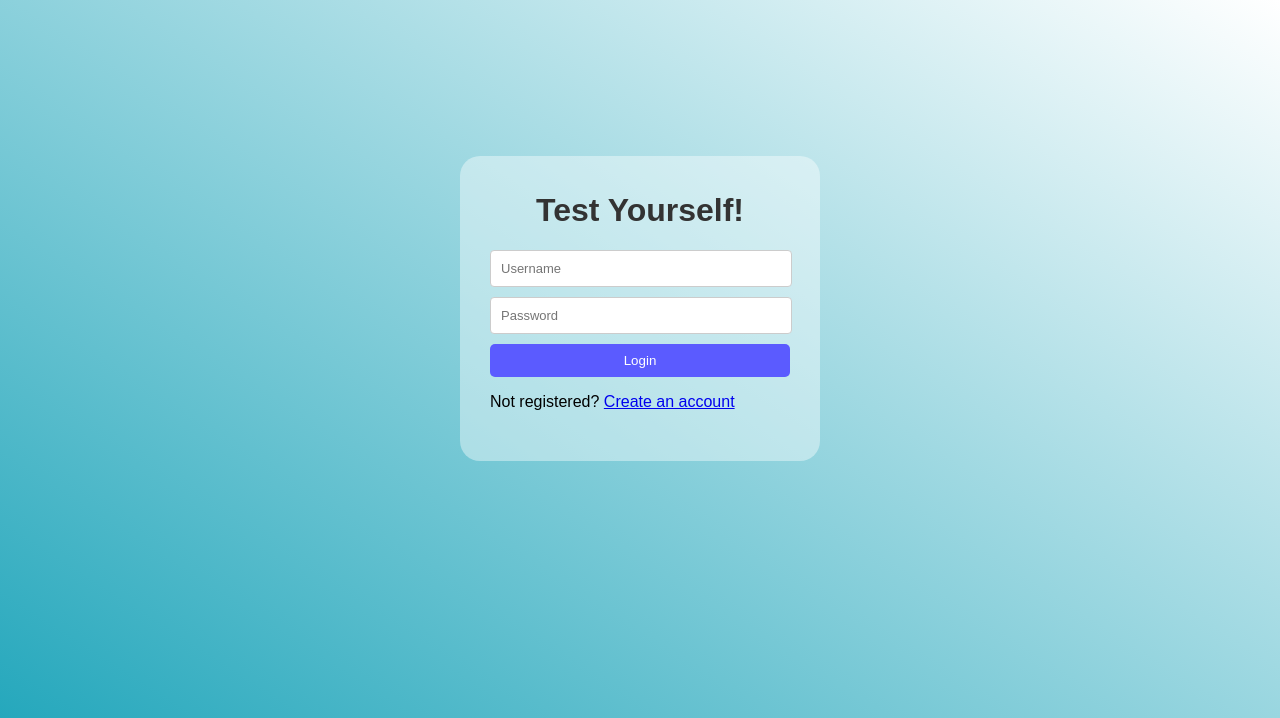
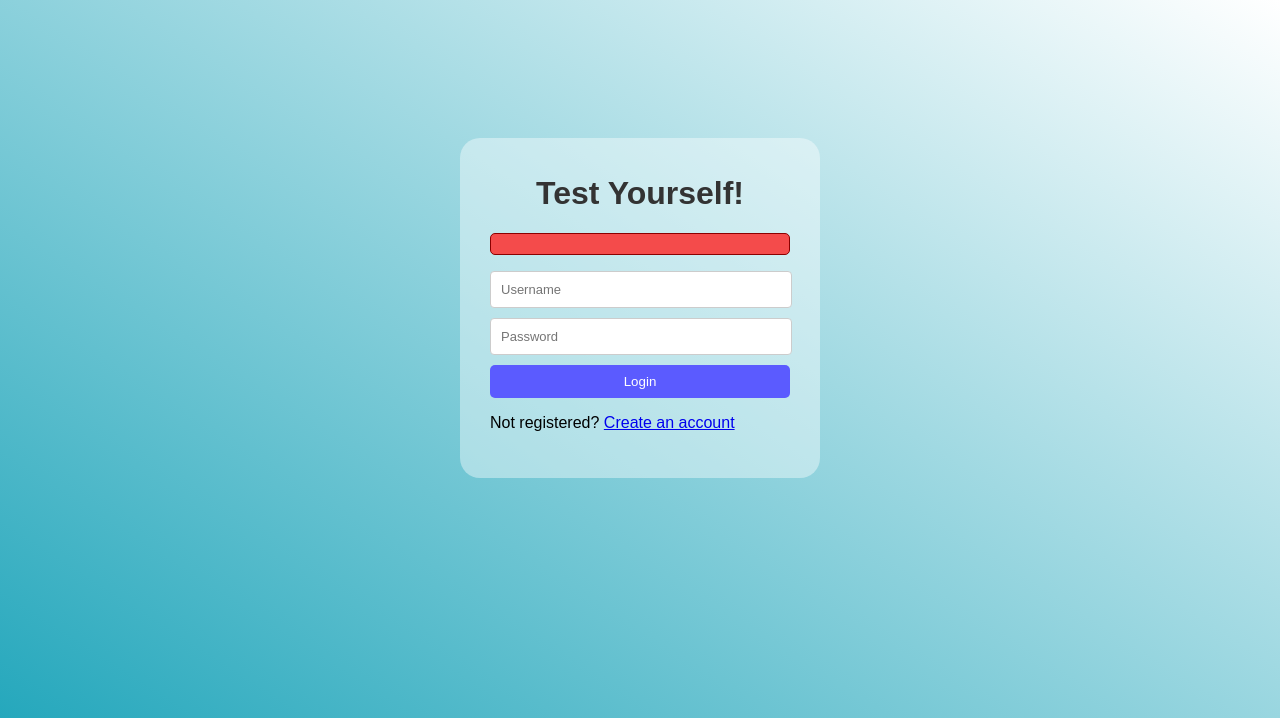
Before and after one commit to youssef-hsn/Quizlify, a PHP site: page /?greaterDestination=1 in a window 1280 px wide. Shown: the top 718 px of the page. Run offline with PHP 8.4, Linux system fonts and the light colour scheme; data that the repository does not hold is empty.

Commit message:
💬 Login Now Accepts a message parameter

```diff
--- a/authentication/login/index.php
+++ b/authentication/login/index.php
@@ -5,15 +5,16 @@
     <meta name="viewport" content="width=device-width, initial-scale=1.0">
     <link rel="stylesheet" href="style.css">
     <?php
-        $redirectTo = $_GET['destination']??"/quizlify/home/"; // this is for when someone tries to take a quiz but isn't logged in
+        $redirectTo = $_GET['greaterDestination']??"/quizlify/home/"; // this is for when someone tries to take a quiz but isn't logged in
     ?>
     <title>Login to your account</title>
 </head>
 <body>
     <div class="login">
         <h1>Test Yourself!</h1>
+        <p id="message"><?php echo $_GET['message'] ?? ''; ?></p>
         <form action="/quizlify/api/generateToken.php" method="post">
-            <input type="text" hidden name="destination" value="<?php echo $_GET['destination']; ?>">
+            <input type="text" hidden name="greaterDestination" value="<?php echo $_GET['greaterDestination']; ?>">
             <input type="text" name="username" placeholder="Username" required="required" />
             <input type="password" name="password" placeholder="Password" required="required" />
             <button type="submit" id="submit">Login</button>
--- a/authentication/login/style.css
+++ b/authentication/login/style.css
@@ -12,14 +12,23 @@ body {
 .login {
     margin-top: -200px;
 	width:300px;
-	height:200px;
 
     background-color: rgba(255, 255, 255, 0.405);
-    padding: 15px 30px 90px 30px;
+    padding: 15px 30px 30px 30px;
     border-radius: 20px;
 }
 .login h1 {
     color: #333; text-align:center;
+}
+
+#message {
+    background-color: rgb(244, 75, 75);
+    border: darkred 1px solid;
+    border-radius: 5px;
+    color: white;
+    padding: 10px;
+    text-align: center;
+    max-width: 100%;
 }
 
 input {
```
